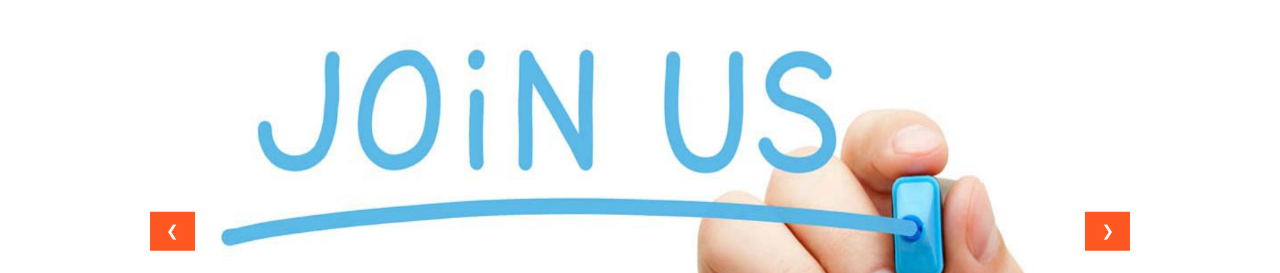
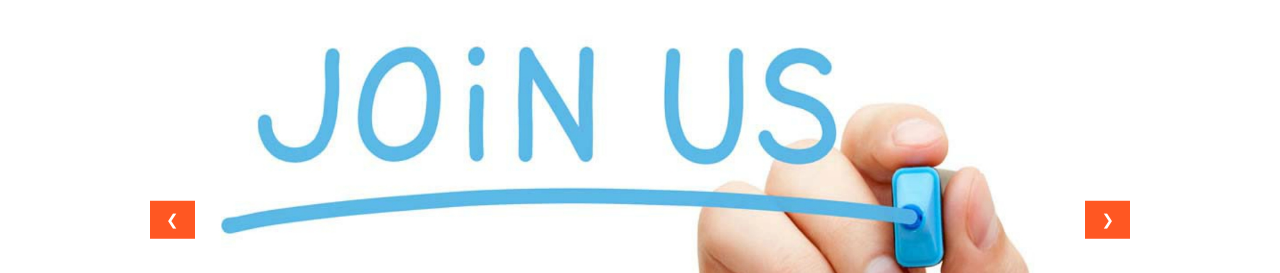
Before and after one commit to arvindspanicker/CSI-website, a plain HTML site: page index.html in a window 1280 px wide. Shown: the part 149-422 px from the top of the page. Drawn offline with nearby package versions, Linux system fonts and the light colour scheme; some packages are replaced by stand-ins of ours.

Commit message:
Final Copy Being Pushed

```diff
--- a/css/style.css
+++ b/css/style.css
@@ -72,6 +72,12 @@ body{
 div.gallery {
     border: 1px solid #ccc;
 }
+
+img.lazy {
+        width: 700px;
+        height: 467px;
+        display: block;
+    }
 
 div.gallery:hover {
     border: 1px solid #777;
```
Also changed, not shown: gallery/1.jpg (deleted), gallery/2.jpg (deleted), gallery/3.jpg (deleted), 1 other file.
